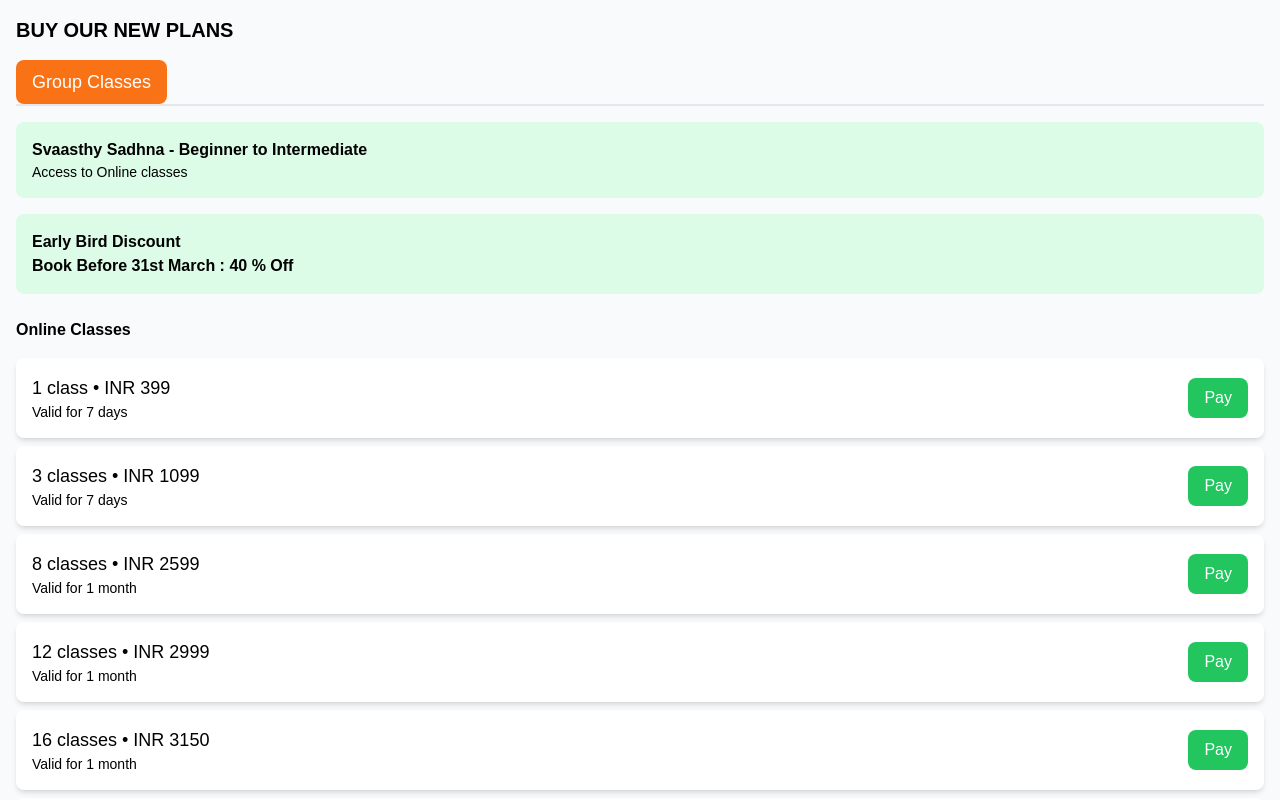
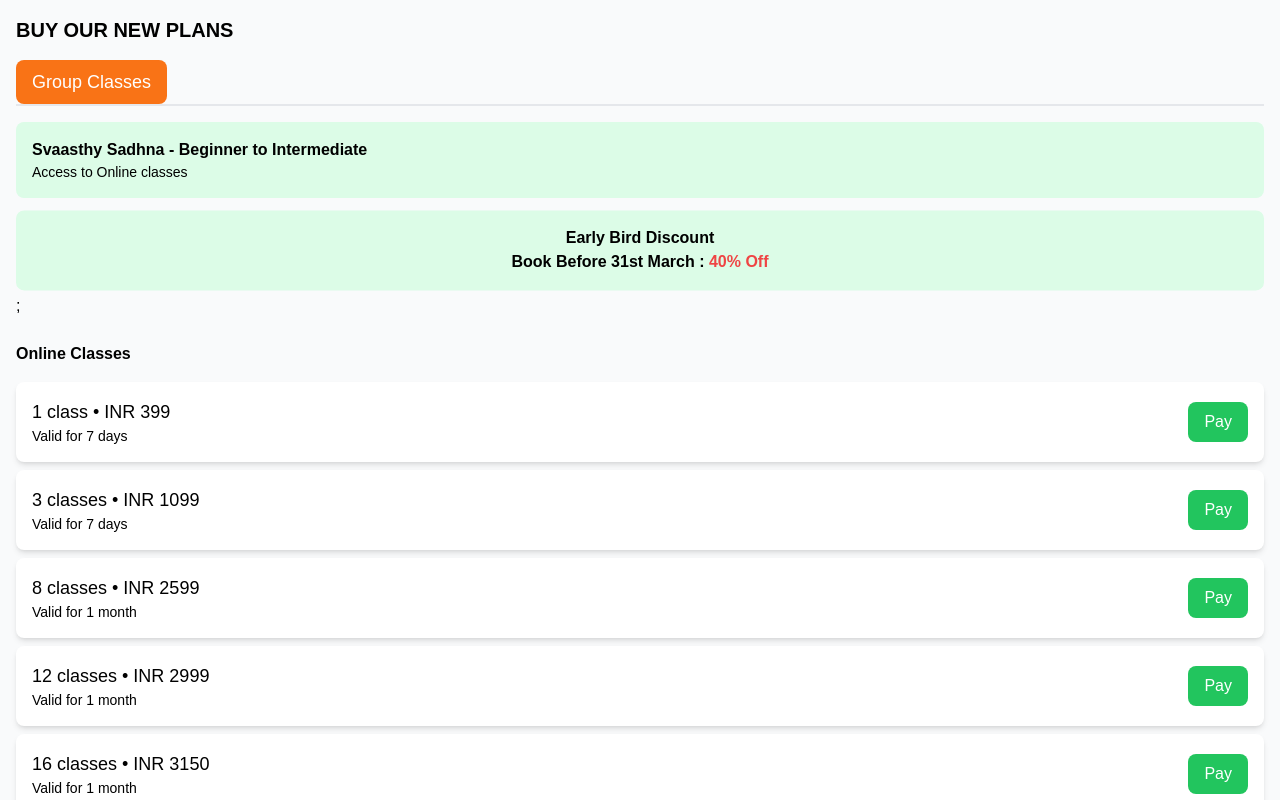
Before and after one commit to KetanVardekar/krup-yoga, a Next.js app: page / in a window 1280 px wide. Shown: the top 800 px of the page. Built offline with nearby package versions, Linux system fonts and the light colour scheme.

Commit message:
first commit

```diff
--- a/package.json
+++ b/package.json
@@ -9,6 +9,7 @@
     "lint": "next lint"
   },
   "dependencies": {
+    "framer-motion": "^12.4.3",
     "next": "15.1.7",
     "qrcode.react": "^4.2.0",
     "react": "^19.0.0",
--- a/src/app/components/PricingCard.js
+++ b/src/app/components/PricingCard.js
@@ -2,6 +2,7 @@
 
 import { useState } from "react";
 import { QRCodeSVG } from "qrcode.react";
+import { motion } from "framer-motion";
 
 export default function YogaPlans() {
   const [activeTab, setActiveTab] = useState("Group Classes");
@@ -42,9 +43,8 @@ export default function YogaPlans() {
         {["Group Classes"].map((tab) => (
           <button
             key={tab}
-            className={`px-4 py-2 text-lg font-medium rounded-lg ${
-              activeTab === tab ? "text-white bg-orange-500" : "text-black"
-            }`}
+            className={`px-4 py-2 text-lg font-medium rounded-lg ${activeTab === tab ? "text-white bg-orange-500" : "text-black"
+              }`}
             onClick={() => setActiveTab(tab)}
           >
             {tab}
@@ -60,16 +60,19 @@ export default function YogaPlans() {
         </p>
       </div>
 
-      <div className="mt-4 bg-green-100 p-4 rounded-lg">
+
+
+      <motion.div
+        className="mt-4 bg-green-100 p-4 rounded-lg text-center"
+        animate={{ y: [0, -5, 0] }}
+        transition={{ repeat: Infinity, repeatType: "reverse", duration: 0.6 }}
+      >
+        <h2 className="font-semibold text-black">Early Bird Discount</h2>
         <h2 className="font-semibold text-black">
-          Early Bird Discount
+          Book Before 31st March : <span className="text-red-500">40% Off</span>
         </h2>
+      </motion.div>;
 
-        <h2 className="font-semibold text-black">
-        Book Before 31st March : 40 % Off
-        </h2>
-
-      </div>
       <h3 className="mt-6 font-semibold text-black">
         Online Classes
       </h3>
```
